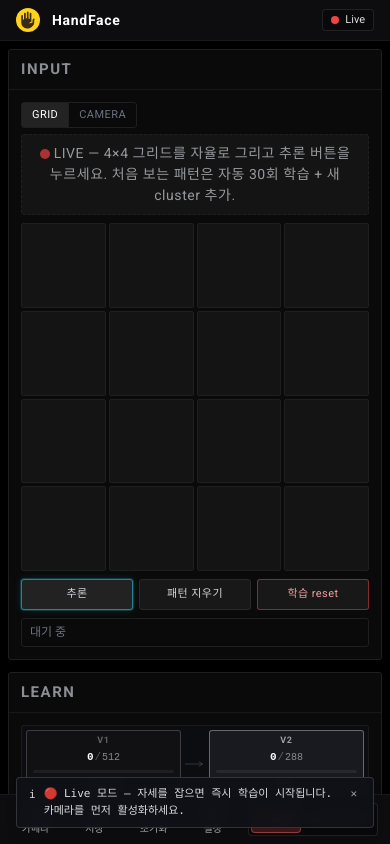
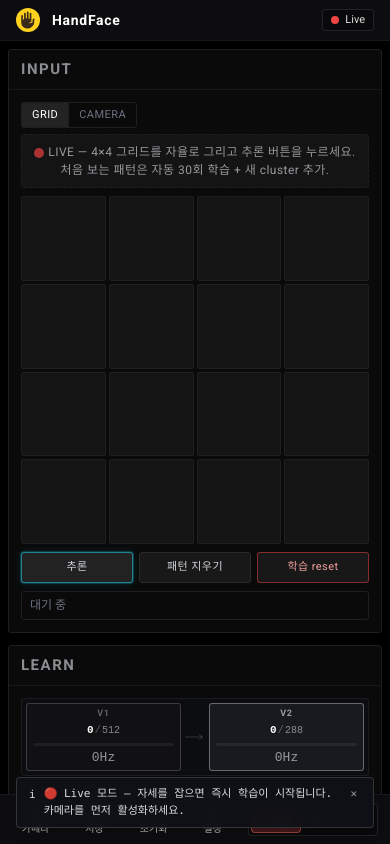
Before and after one commit to whatpull/handface, a Next.js app: page / in a window 390 px wide. Built offline with nearby package versions, Linux system fonts and the light colour scheme.

Commit message:
fix(ux): LIVE 안내 박스 글씨 14px → 12px (사용자 catch — 14px 너무 큼)
직전 PR #209 영역 11px → 14px escalate. 사용자 catch — 14px 너무 큼.
12px 정합 (WCAG mobile 12px floor + 가독 + 작게).

Co-Authored-By: Claude Opus 4.7 (1M context) <noreply@anthropic.com>

```diff
--- a/src/components/snn-canvas.css
+++ b/src/components/snn-canvas.css
@@ -1661,14 +1661,15 @@
 }
 /* PR #187 polish — UX MEDIUM-3 (audit 2026-05-10): LIVE 안내 span 영역 static
    variant — button 영역 일치 layout 영역 cursor / hover 영역 회피.
-   사용자 catch 2026-05-10 (font-size escalate): 11px (--pipe-font-xs) → 14px
-   영역 가독 정합 (안내 텍스트 영역 button 영역 다른 weight 영역 별도 escalate
-   안전 — --static modifier 영역 LIVE info 영역만 사용 사실 grep 정합). */
+   사용자 catch 2026-05-10 (font-size 2회 정정):
+     - 1차 escalate: 11px (--pipe-font-xs) → 14px — 너무 큼 (사용자 catch).
+     - 2차 정정: 14px → 12px — 가독 + 작게 (WCAG mobile 12px floor 정합).
+   --static modifier 영역 LIVE info 영역만 사용 사실 grep 정합. */
 .snn-grid-train-all-btn--static {
   cursor: default;
   border-style: dashed;
   opacity: 0.7;
-  font-size: 14px;
+  font-size: 12px;
   line-height: 1.5;
   padding: 8px 12px;
 }
```
